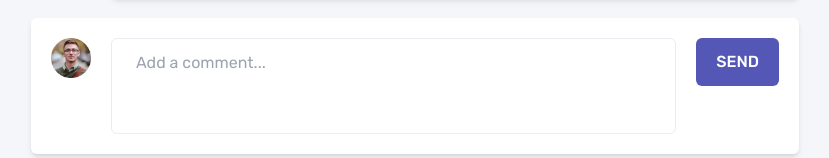
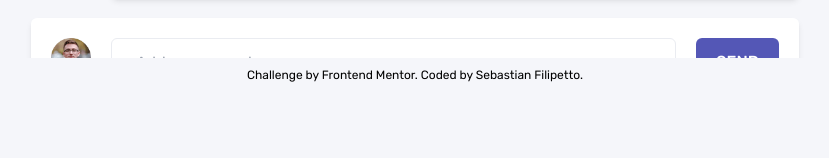
Before and after one commit to Foleas/Interactive-comments-section, a React (Vite) app: page / in a window 1280 px wide. Shown: the part 742-900 px from the top of the page, without its empty margins (225-1054 px from the left). After the commit the page ends 834 px from the top, so only its background shows below. Built offline with nearby package versions, Linux system fonts and the light colour scheme.

Commit message:
Attribution styles

```diff
--- a/index.html
+++ b/index.html
@@ -20,14 +20,19 @@
 
     <title>Frontend Mentor | Interactive comments section</title>
   </head>
-  <body>
+  <body class="overflow-hidden">
     <div id="root"></div>
 
-    <div class="attribution">
+    <div class="attribution text-center text-[12px] text-black py-2">
       Challenge by
       <a href="https://www.frontendmentor.io?ref=challenge" target="_blank"
         >Frontend Mentor</a
-      >. Coded by <a href="#">Your Name Here</a>.
+      >. Coded by
+      <a
+        href="https://github.com/Foleas/interactive-comments-section"
+        target="_blank"
+        >Sebastian Filipetto</a
+      >.
     </div>
     <script type="module" src="/src/main.tsx"></script>
   </body>
--- a/src/App.tsx
+++ b/src/App.tsx
@@ -135,7 +135,7 @@ function App() {
   };
 
   return (
-    <main className="px-5">
+    <main className="px-5 overflow-x-hidden overflow-y-auto max-h-screen">
       <div className="comments-list-wrapper max-w-screen-md ml-auto mr-auto pt-10 pb-10">
         {renderComments(allComments)}
         {currentUser && currentUser.username !== "" && (
```
